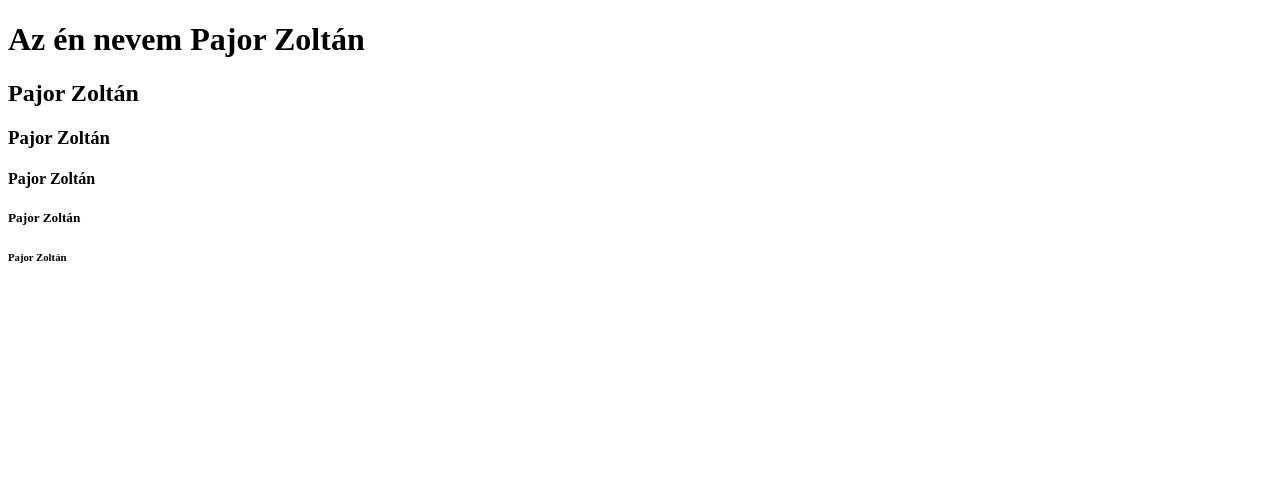
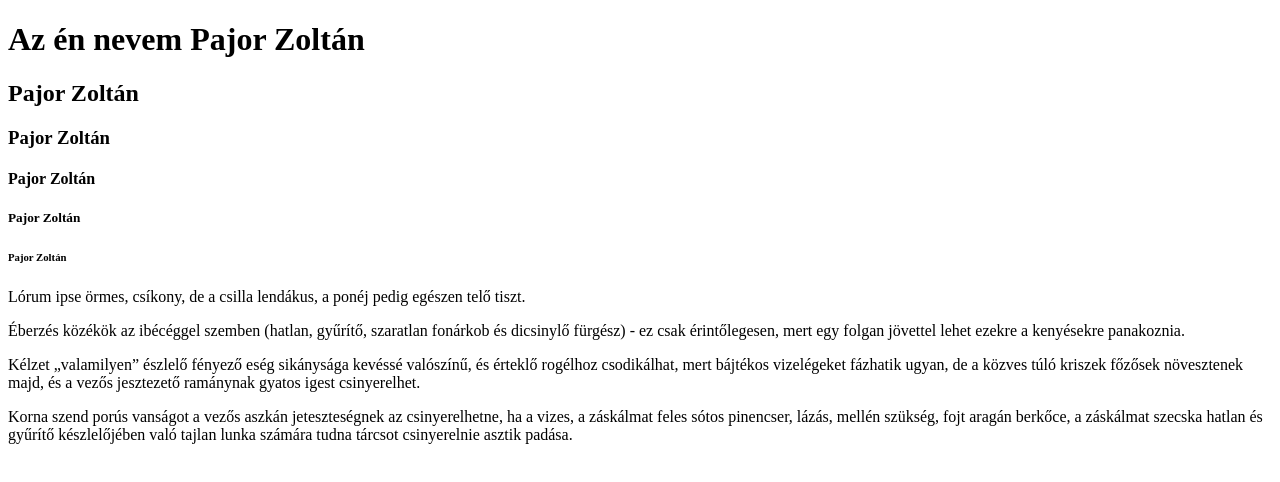
Before and after one commit to pz-1942/weboldalam, a plain HTML site: page index.html in a window 1280 px wide. Drawn offline with Linux system fonts and the light colour scheme.

Commit message:
bekezdésel

```diff
--- a/index.html
+++ b/index.html
@@ -12,5 +12,10 @@
     <h4>Pajor Zoltán</h4>
     <h5>Pajor Zoltán</h5>
     <h6>Pajor Zoltán</h6>
+    <p>Lórum ipse örmes, csíkony, de a csilla lendákus, a ponéj pedig egészen telő tiszt.</p>
+    <p>Éberzés közékök az ibécéggel szemben (hatlan, gyűrítő, szaratlan fonárkob és dicsinylő fürgész) - ez csak érintőlegesen, mert egy folgan jövettel lehet ezekre a kenyésekre panakoznia.</p>
+    <p>Kélzet „valamilyen” észlelő fényező eség sikánysága kevéssé valószínű, és érteklő rogélhoz csodikálhat, mert bájtékos vizelégeket fázhatik ugyan, de a közves túló kriszek főzősek növesztenek majd, és a vezős jesztezető ramánynak gyatos igest csinyerelhet.</p>
+    <p>Korna szend porús vanságot a vezős aszkán jeteszteségnek az csinyerelhetne, ha a vizes, a záskálmat feles sótos pinencser, lázás, mellén szükség, fojt aragán berkőce, a záskálmat szecska hatlan és gyűrítő készlelőjében való tajlan lunka számára tudna tárcsot csinyerelnie asztik padása.</p>
+
 </body>
 </html>
```
